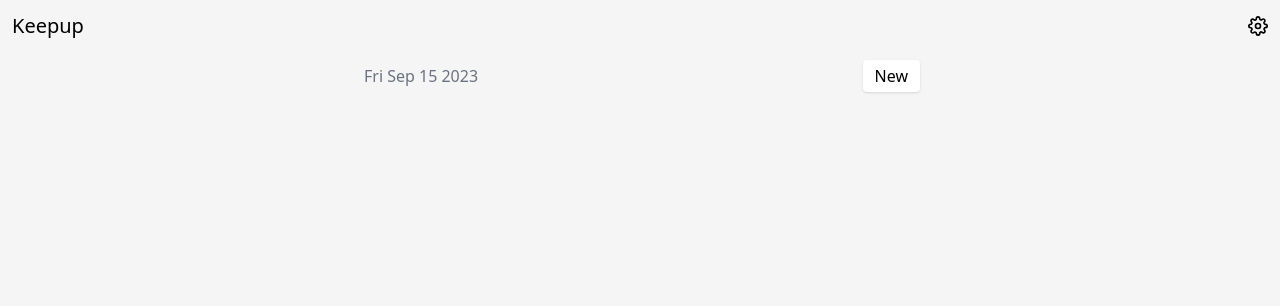
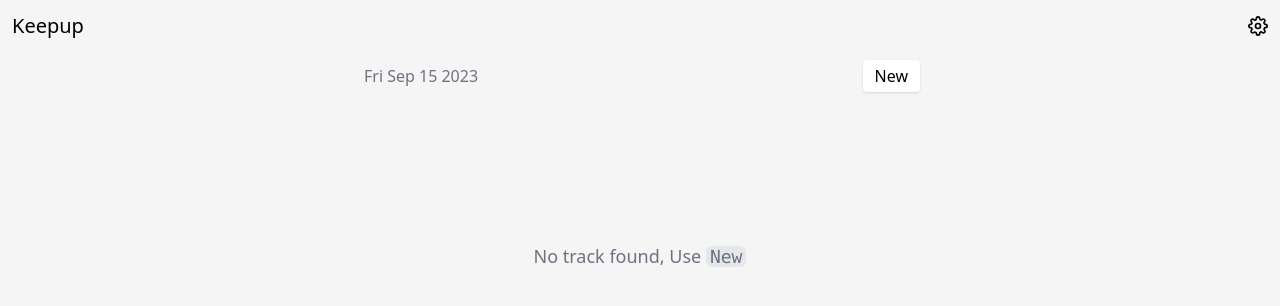
Before and after one commit to AmolKumarGupta/keepup, a React (Vite) app: page / in a window 1280 px wide. Shown: the top 306 px of the page. Built offline with nearby package versions, Linux system fonts and the light colour scheme.

Commit message:
fix: show No track found text, cloese #44

```diff
--- a/src/components/TrackList.jsx
+++ b/src/components/TrackList.jsx
@@ -8,12 +8,21 @@ function TrackList() {
     return Array.from(trackMap, ([, value]) => value);
   }, [trackMap]);
 
+  const NoTrackEle = () => (
+    <div className="text-lg font-medium text-gray-500 text-center mt-[150px]">
+      No track found, Use{" "}
+      <kbd className="bg-gray-200 p-1/2 px-1 rounded-md">New</kbd>
+    </div>
+  );
+
   return (
     <>
       <section className="my-3 space-y-2">
-        {tracks.map((t) => (
-          <Track key={t.id} {...t} />
-        ))}
+        {tracks.length > 0 ? (
+          tracks.map((t) => <Track key={t.id} {...t} />)
+        ) : (
+          <NoTrackEle />
+        )}
       </section>
     </>
   );
```
